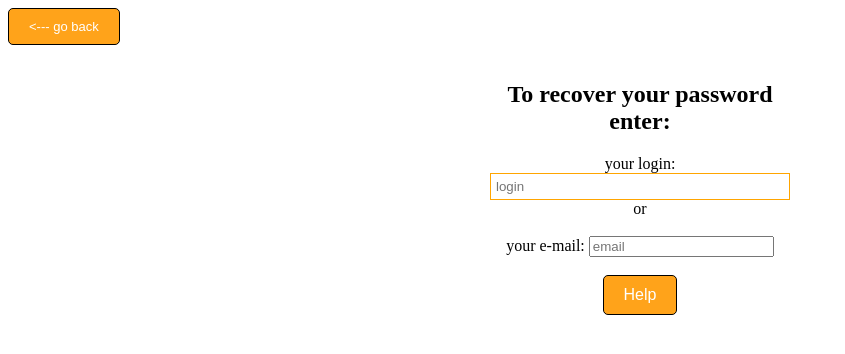
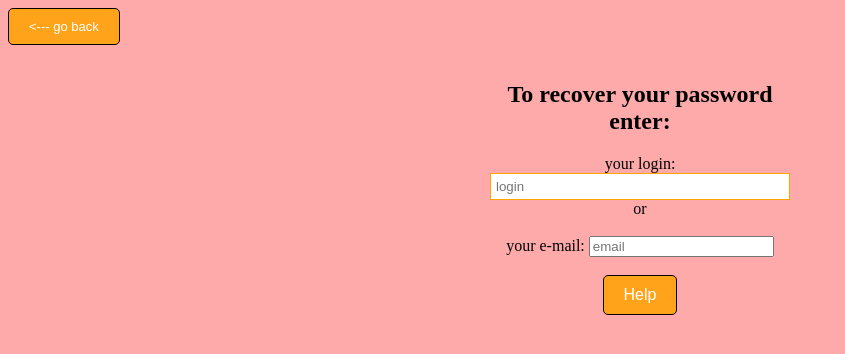
Before and after one commit to aniam1996/Technologie-Aplikacji-Serwerowych, a PHP site: page /forgotpass.php in a window 1280 px wide. Shown: the top 354 px of the page, without its empty margins (0-845 px from the left). Run offline with PHP 8.4, Linux system fonts and the light colour scheme.

Commit message:
Update style.css

```diff
--- a/login/style.css
+++ b/login/style.css
@@ -17,11 +17,15 @@ button {
 
 button:hover {
 	transition-duration: 0.5s;
-    background-color: black;
+	background-color: black;
+}
+
+body {
+	background-color: #ffaaaa;
 }
 
 form {
-		padding: 16px;
+	padding: 16px;
 }
 
 table {
```
